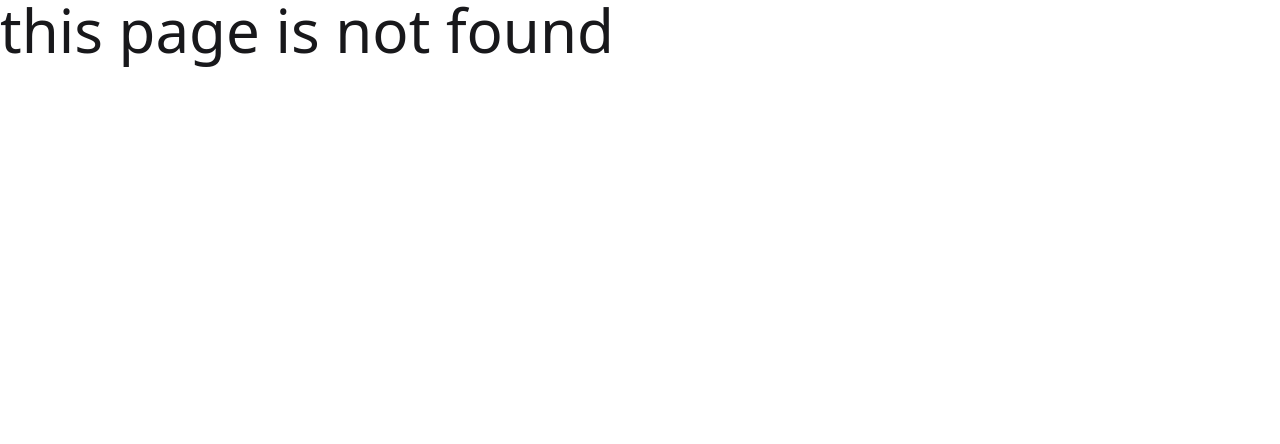
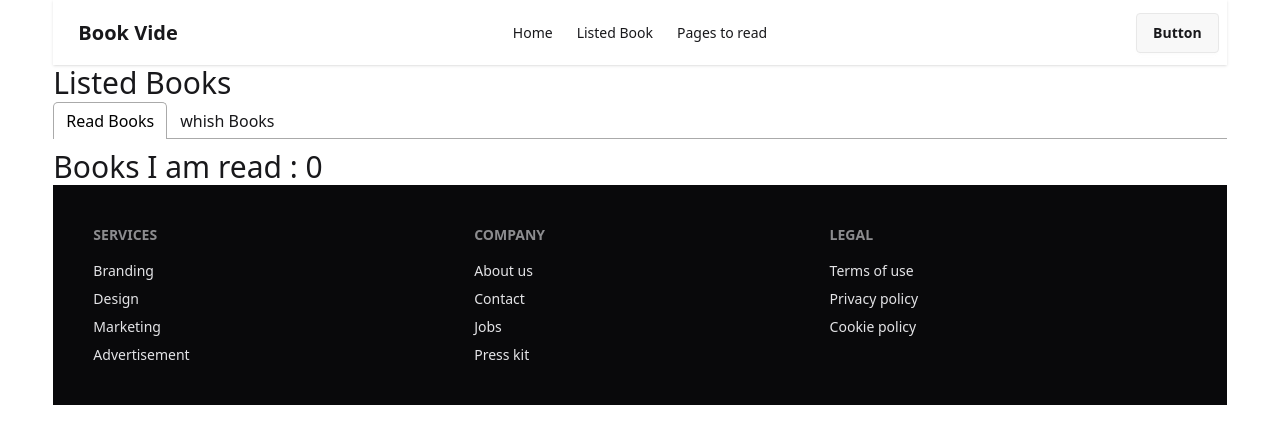
Before and after one commit to mdsharia4613/Book-Shop, a React (Vite) app: page /listedBooks in a window 1280 px wide. Before the commit this address had no page. Shown: the top 444 px of the page. Built offline with nearby package versions, Linux system fonts and the light colour scheme.

Commit message:
card section

```diff
--- a/package.json
+++ b/package.json
@@ -16,6 +16,7 @@
     "react": "^19.1.1",
     "react-dom": "^19.1.1",
     "react-router-dom": "^7.9.4",
+    "react-tabs": "^6.1.0",
     "sort-by": "^1.2.0",
     "tailwindcss": "^4.1.16"
   },
--- /dev/null
+++ b/src/Components/ListedBooks/ListedBooks.jsx
@@ -0,0 +1,47 @@
+import { useEffect, useState } from 'react';
+import { useLoaderData, useSearchParams } from 'react-router-dom';
+import { Tab, Tabs, TabList, TabPanel } from 'react-tabs';
+import 'react-tabs/style/react-tabs.css';
+import { getStoresReadList } from '../../Utilities/AddToDb';
+import Book from '../Book/Book';
+const ListedBooks = () => {
+
+    const [readList, setReadList] = useState([]);
+    const allBook = useLoaderData();
+
+    useEffect(() => {
+        const storeadList = getStoresReadList ();
+
+        const storedReadListInt = storeadList.map(id => parseInt(id));
+
+        console.log(storeadList, storedReadListInt, allBook);
+
+        const readBookList = allBook.filter(book => storedReadListInt.includes(book.bookId));
+        setReadList(readBookList);
+
+    } ,[])
+    return (
+        <div>
+            <h3 className="text-3xl">Listed Books</h3>
+
+            <Tabs>
+                <TabList>
+                    <Tab>Read Books</Tab>
+                    <Tab>whish Books</Tab>
+                </TabList>
+
+                <TabPanel>
+                    <h2 className='text-3xl'>Books I am read : {readList.length}</h2>
+                    {
+                       readList.map(book => <Book key={book.bookId} book={book}></Book>)
+                    }
+                </TabPanel>
+                <TabPanel>
+                    <h2>Any content 2</h2>
+                </TabPanel>
+            </Tabs>
+        </div>
+    );
+};
+
+export default ListedBooks;
--- a/src/Components/Navber/Navber.jsx
+++ b/src/Components/Navber/Navber.jsx
@@ -5,7 +5,7 @@ const Navber = () => {
 
     const links = <>
         <li><NavLink to='/'>Home</NavLink></li>
-        <li><NavLink>Listed Book</NavLink></li>
+        <li><NavLink to='/listedBooks'>Listed Book</NavLink></li>
         <li><NavLink>Pages to read</NavLink></li>
 
     </>
--- a/src/main.jsx
+++ b/src/main.jsx
@@ -11,6 +11,7 @@ import Error from './Components/Error/Error.jsx';
 import Home from './Components/Home/Home.jsx';
 import Dasboard from './Components/Daaboard/Dasboard.jsx';
 import BookDetails from './Components/BookDetails/BookDetails.jsx';
+import ListedBooks from './Components/ListedBooks/ListedBooks.jsx';
 
 const router = createBrowserRouter([
   {
@@ -28,7 +29,11 @@ const router = createBrowserRouter([
         element: <BookDetails></BookDetails>,
         loader: () => fetch('/booksData.json').then(res => res.json())
       },
-
+      {
+        path: 'listedBooks',
+        element: <ListedBooks></ListedBooks>,
+        loader: () => fetch('/booksData.json')
+      },
       {
         path:'Dasboard',
         element: <Dasboard></Dasboard>
```
Also changed, not shown: 1 other file (tests, documents, lock files or other folders).
